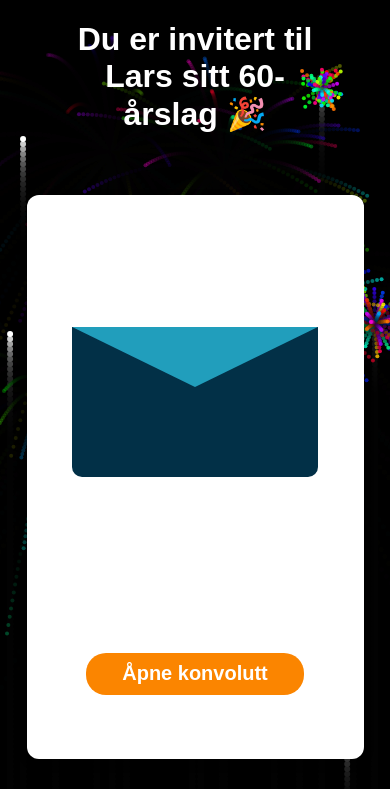
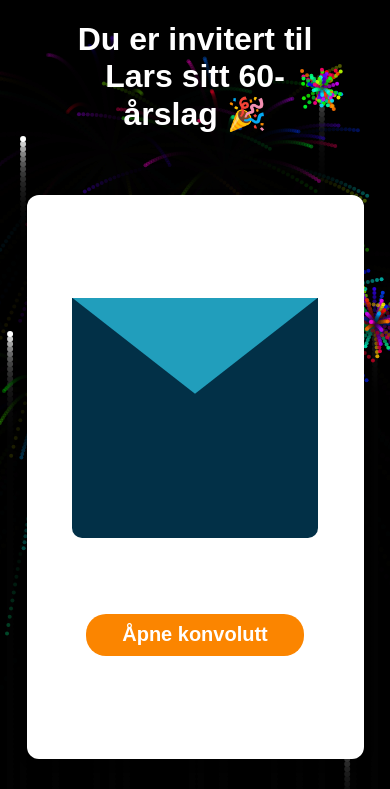
Before and after one commit to martir2109/60-aarslag-Larry, a plain HTML site: page index.html in a window 390 px wide. Shown: the top 789 px of the page. Drawn offline with Linux system fonts and the light colour scheme; no server answers.

Commit message:
colors and responsive

```diff
--- a/public/invitation.css
+++ b/public/invitation.css
@@ -3,14 +3,13 @@
   position: relative;
   width: 600px;
   height: 300px;
-  margin: 50px auto;
+  margin: 100px auto;
   text-align: left;
   display: flex;
   flex-direction: column;
   justify-content: center;
   align-items: center;
-  justify-content: flex-start;
-  gap: 20px;
+  gap: 40px;
 }
 
 .text {
@@ -121,10 +120,6 @@
 
 @media screen and (max-width: 550px) {
   .envelope-wrapper {
-    gap: 160px;
-  }
-  .envelope {
-    width: 90%;
-    height: 50%;
+    gap: 60px;
   }
 }
--- a/public/style.css
+++ b/public/style.css
@@ -168,7 +168,8 @@ input[type="text"] {
   margin: 20px 0;
   text-align: left;
   padding: 2rem;
-  min-height: 500px;
+  max-height: 600px;
+  height: 100%;
   display: flex;
   justify-content: center;
   justify-content: space-between;
```
